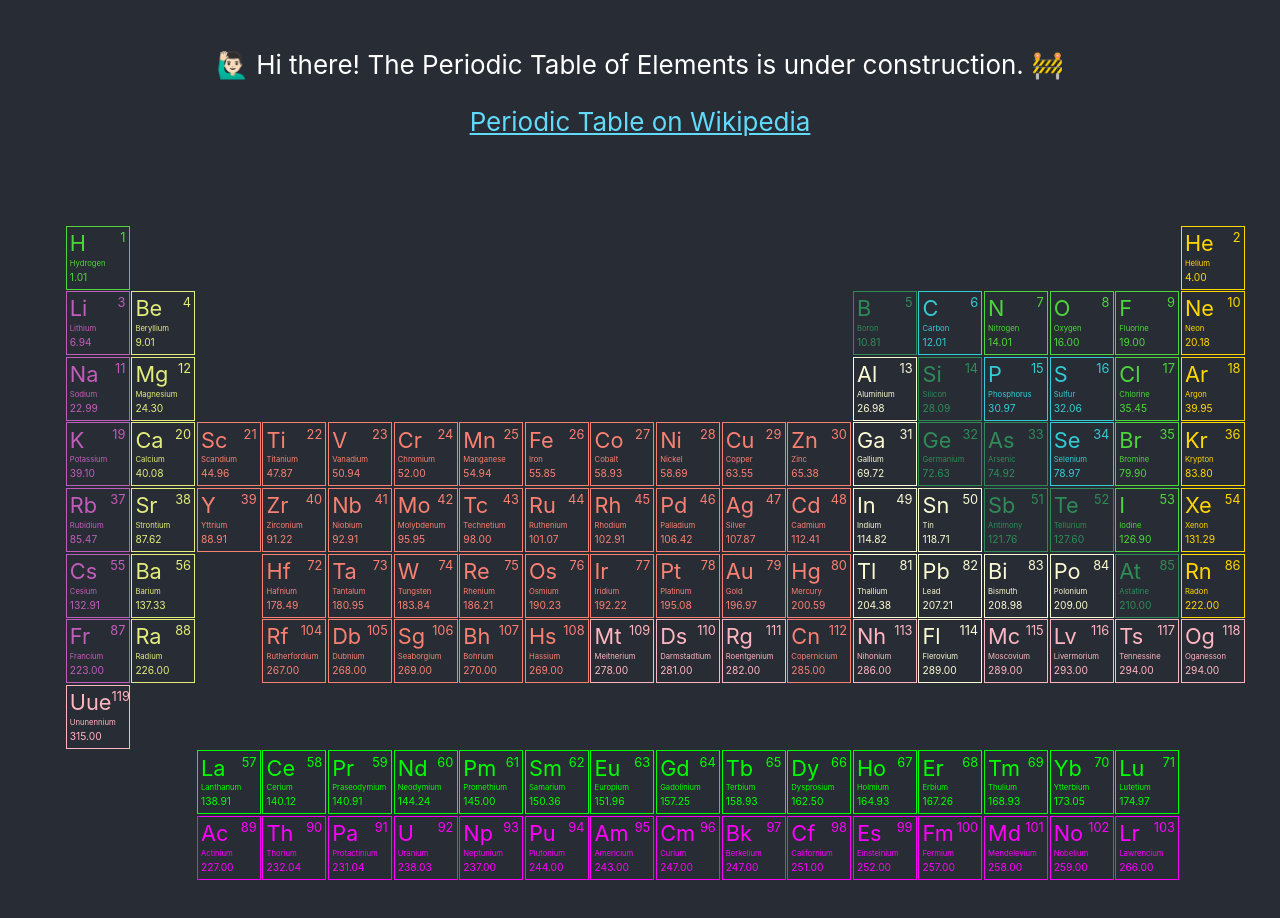
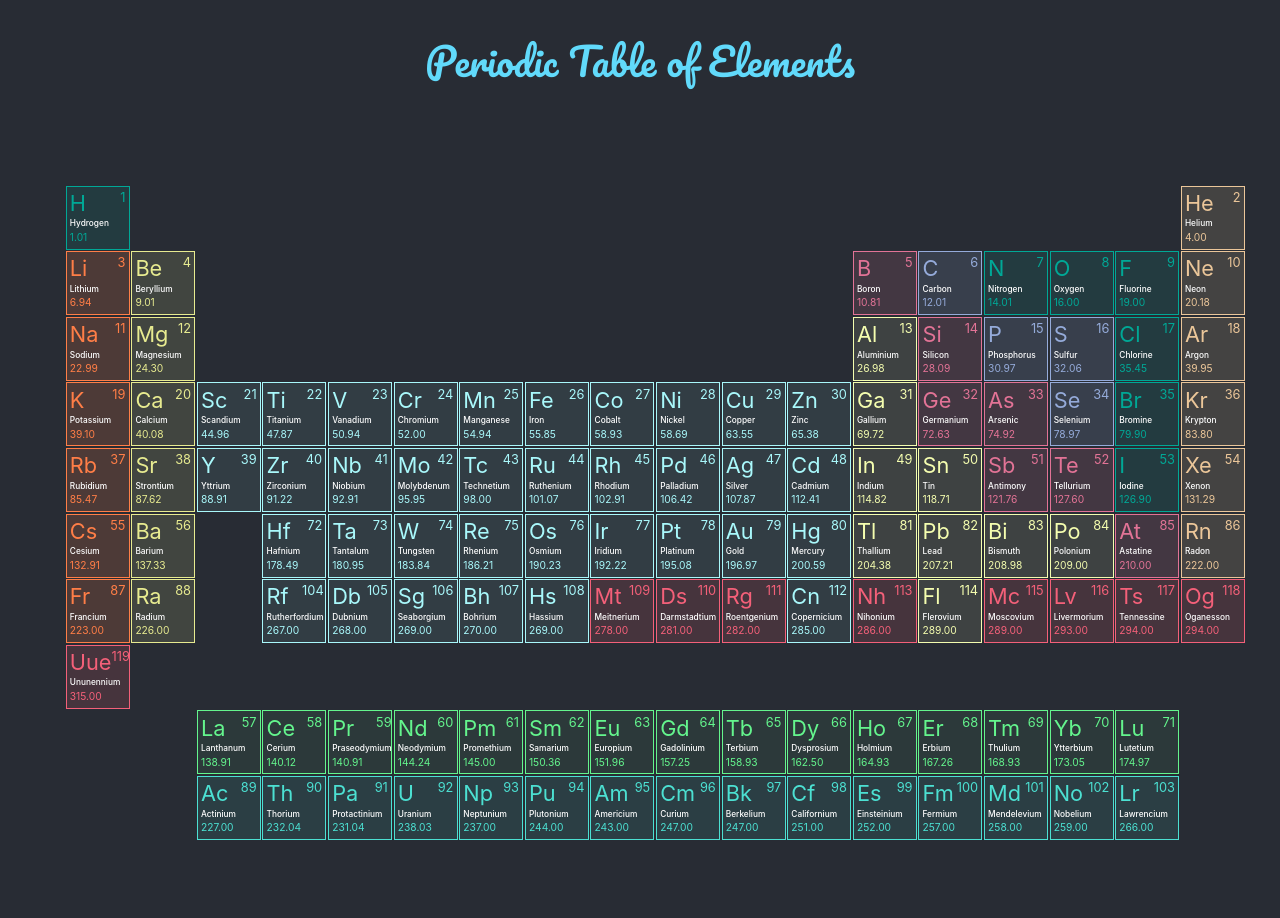
Before and after one commit to etienne-bourganel/periodic_table, a React (Create React App) app: page / in a window 1280 px wide. Shown: the top 918 px of the page. Built offline with nearby package versions, Linux system fonts and the light colour scheme.

Commit message:
Add styling for elements and update AppHeader

```diff
--- a/public/index.html
+++ b/public/index.html
@@ -8,6 +8,11 @@
     <meta
       name="description"
       content="Web site created using create-react-app"
+    />
+    <link rel="preconnect" href="https://fonts.gstatic.com" />
+    <link
+      href="https://fonts.googleapis.com/css2?family=Pacifico&display=swap"
+      rel="stylesheet"
     />
     <link rel="apple-touch-icon" href="%PUBLIC_URL%/logo192.png" />
     <!--
--- a/src/App.js
+++ b/src/App.js
@@ -1,12 +1,12 @@
 import "./App.css"
 import React from "react"
 import Table from "./components/Table"
-import UnderConctruction from "./components/UnderConstruction"
+import AppHeader from "./components/AppHeader"
 
 function App() {
   return (
     <div className='App'>
-      <UnderConctruction />
+      <AppHeader />
       <Table />
     </div>
   )
--- a/src/components/UnderConstruction/index.css
+++ b/src/components/AppHeader/index.css
@@ -4,11 +4,19 @@
   display: flex;
   flex-direction: column;
   font-size: calc(10px + 2vmin);
-  height: 20vh;
+  height: 15vh;
   justify-content: center;
   text-align: center;
 }
 
-.App-link {
+.Title {
   color: #61dafb;
+  font-family: "Pacifico", cursive;
+  font-size: 3vw;
+  text-decoration: none;
 }
+
+.Title:visited {
+  color: #61dafb;
+  text-decoration: none;
+}
--- a/src/components/UnderConstruction/index.js
+++ b/src/components/AppHeader/index.js
@@ -1,22 +1,19 @@
 import React from "react"
 import "./index.css"
 
-const UnderConctruction = () => {
+const AppHeader = () => {
   return (
     <header className='App-header'>
-      <p>
-        🙋🏻‍♂️ Hi there! The Periodic Table of Elements is under construction. 🚧
-      </p>
       <a
-        className='App-link'
+        className='Title'
         href='https://en.wikipedia.org/wiki/Periodic_table'
         target='_blank'
         rel='noopener noreferrer'
       >
-        Periodic Table on Wikipedia
+        Periodic Table of Elements
       </a>
     </header>
   )
 }
 
-export default UnderConctruction
+export default AppHeader
--- a/src/components/Cell/index.css
+++ b/src/components/Cell/index.css
@@ -16,8 +16,8 @@
 }
 
 .elmtCell:hover {
-  background-color: rgb(226, 237, 123);
-  color: rgb(186, 30, 176);
+  background-color: transparent;
+  box-shadow: inset 0 0 5px #efca08;
 }
 
 .elmtNumber {
@@ -32,8 +32,10 @@
 }
 
 .elmtName {
+  color: #fff;
+  font-weight: 500;
   grid-area: elmtName;
-  font-size: 0.6vw;
+  font-size: 0.65vw;
 }
 
 .elmtInfo {
@@ -42,56 +44,67 @@
 }
 
 .diatomi {
-  border-color: rgb(75, 215, 57);
-  color: rgb(75, 215, 57);
+  background-color: #00a8971e;
+  border-color: #00a896;
+  color: #00a896;
 }
 
 .alkali {
-  border-color: rgb(193, 93, 186);
-  color: rgb(193, 93, 186);
+  background-color: #ff7e472c;
+  border-color: #ff7e47;
+  color: #ff7e47;
 }
 
 .alkalin {
-  border-color: rgb(226, 237, 123);
-  color: rgb(226, 237, 123);
+  background-color: #e7eb9021;
+  border-color: #e7eb90;
+  color: #e7eb90;
 }
 
 .transit {
-  border-color: salmon;
-  color: salmon;
+  background-color: #a9f8fb14;
+  border-color: #a9f8fb;
+  color: #a9f8fb;
 }
 
 .metallo {
-  border-color: seagreen;
-  color: seagreen;
+  background-color: #e2739625;
+  border-color: #e27396;
+  color: #e27396;
 }
 
 .polyato {
-  border-color: rgb(49, 204, 212);
-  color: rgb(49, 204, 212);
+  background-color: #95abda25;
+  border-color: #95abda;
+  color: #95abda;
 }
 
 .noble {
-  border-color: gold;
-  color: gold;
+  background-color: #ebc69925;
+  border-color: #ebc699;
+  color: #ebc699;
 }
 
 .post-tr {
-  border-color: lightgoldenrodyellow;
-  color: lightgoldenrodyellow;
+  background-color: #f4fdaf1b;
+  border-color: #f4fdaf;
+  color: #f4fdaf;
 }
 
 .unknown {
-  border-color: lightpink;
-  color: lightpink;
+  background-color: #f4607925;
+  border-color: #f46079;
+  color: #f46079;
 }
 
 .lanthan {
-  border-color: lime;
-  color: lime;
+  background-color: #64f58d10;
+  border-color: #64f58d;
+  color: #64f58d;
 }
 
 .actinid {
-  border-color: magenta;
-  color: magenta;
+  background-color: #4ce0d119;
+  border-color: #4ce0d2;
+  color: #4ce0d2;
 }
--- /dev/null
+++ b/src/components/InfoBox/index.css
@@ -0,0 +1,4 @@
+.InfoBox {
+  background-color: #fff;
+  color: #000;
+}
--- a/src/components/Table/index.css
+++ b/src/components/Table/index.css
@@ -1,5 +1,4 @@
 .Table {
-  color: #fff;
   display: grid;
   gap: 0.1em;
   grid-template-columns: repeat(20, 5%);
```
Also changed, not shown: src/components/InfoBox/index.js (added, +35 -0 lines).
